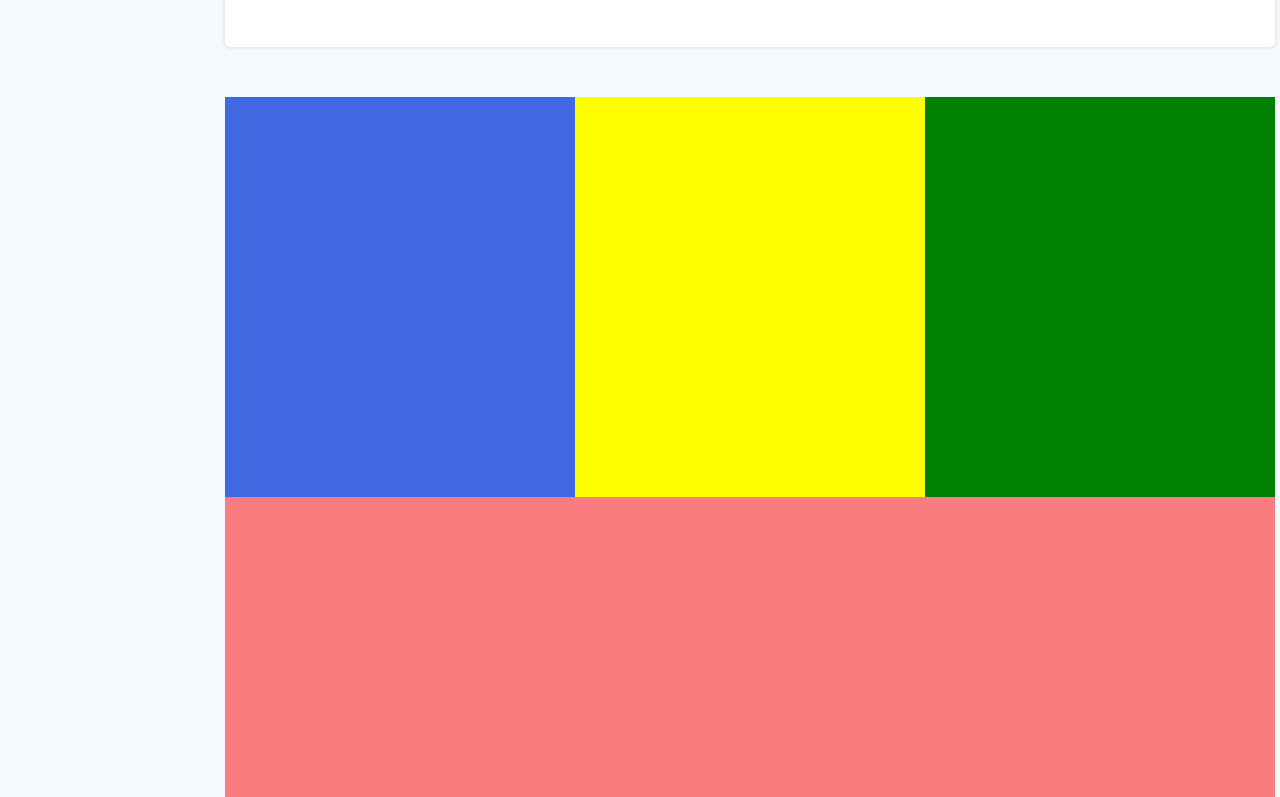
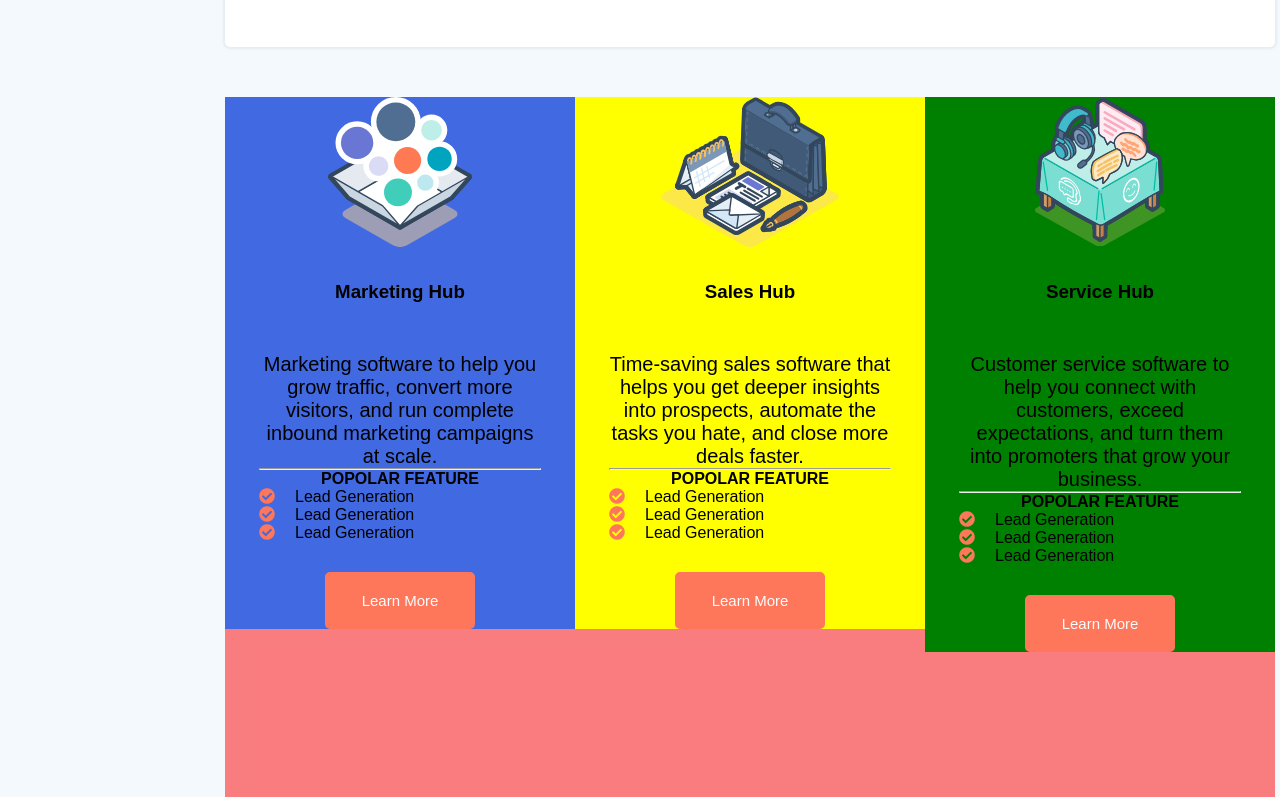
Before and after one commit to GasGas7/htmlcss-hubspot, a plain HTML site: page index.html in a window 1280 px wide. Shown: the part 1642-2439 px from the top of the page. Drawn offline with Linux system fonts and the light colour scheme.

Commit message:
@Section_1 - Complete column content

```diff
--- a/assets/css/style.css
+++ b/assets/css/style.css
@@ -20,6 +20,17 @@ body{
 }
 a{
    text-decoration: none;
+}
+.learn_more_bt{
+    display: block;
+    width: 150px;
+    margin: 30px auto 0px;
+    font-size: 15px;
+    background-color: #FE775A;
+    color: #FAFCFE;
+    padding: 15px 30px;
+    border: 5px solid #FE775A;
+    border-radius: 5px;
 }
 /* /Utility class */
 
@@ -220,17 +231,6 @@ a{
 .frame2_left>img{
     height: 150px;
 }
-.frame2_left>a{
-    display: block;
-    width: 150px;
-    margin: 30px auto 0px;
-    font-size: 15px;
-    background-color: #FE775A;
-    color: #FAFCFE;
-    padding: 15px 30px;
-    border: 5px solid #FE775A;
-    border-radius: 5px;
-}
 .frame2_right{
     width:70%;
     float: left;
@@ -274,16 +274,31 @@ a{
 .colum{
     width: calc(100%/3);
     float: left;
+    text-align: center;
+    padding: 0px 34px;
+}
+.colum img{
+    height: 150px;
+    margin-bottom: 30px;
+}
+.colum p{
+    margin-top: 50px ;
+    font-size: 20px;
 }
 .colum.L{
-    height: 400px;
     background-color: royalblue;
 }
+
 .colum.C{
-    height: 400px;
     background-color: yellow;
 }
 .colum.R{
     background-color:green;
-    height: 400px;
 }
+.colum div{
+    text-align: left;
+}
+.colum i{
+    margin-right: 20px;
+    color: #FE775A;
+}
--- a/index.html
+++ b/index.html
@@ -104,7 +104,7 @@
                 <div class="frame2 clearfix">
                     <div class="frame2_left">
                         <img src="./assets/img/book.svg" alt="">
-                        <a href="#">Learn More</a>
+                        <a class="learn_more_bt" href="#">Learn More</a>
                     </div>
                     <div class="frame2_right ">
                         <h2>Free HubSpot CRM</h2>
@@ -120,9 +120,45 @@
                 </div>
 
                 <div class="frame3 clearfix">
-                    <div class="colum L"></div>
-                    <div class="colum C"></div>
-                    <div class="colum R"></div>
+                    <div class="colum L line">
+                        <img src="./assets/img/buble.svg" alt="">
+                        <h3>Marketing Hub</h3>
+                        <p>Marketing software to help you grow traffic, convert more visitors, and run complete inbound marketing campaigns at scale.</p>
+                        <hr>
+                        <h4>POPOLAR FEATURE</h4>
+                        <div>
+                            <i class="fas fa-check-circle"></i><span>Lead Generation</span><br>
+                            <i class="fas fa-check-circle"></i><span>Lead Generation</span><br>
+                            <i class="fas fa-check-circle"></i><span>Lead Generation</span><br>
+                        </div>
+                        <a class="learn_more_bt" href="#">Learn More</a>
+                    </div>
+                    <div class="colum C line">
+                        <img src="./assets/img/office.svg" alt="">
+                        <h3>Sales Hub</h3>
+                        <p>Time-saving sales software that helps you get deeper insights into prospects, automate the tasks you hate, and close more deals faster.</p>
+                        <hr>
+                        <h4>POPOLAR FEATURE</h4>
+                        <div>
+                            <i class="fas fa-check-circle"></i><span>Lead Generation</span><br>
+                            <i class="fas fa-check-circle"></i><span>Lead Generation</span><br>
+                            <i class="fas fa-check-circle"></i><span>Lead Generation</span><br>
+                        </div>
+                        <a class="learn_more_bt" href="#">Learn More</a>
+                    </div>
+                    <div class="colum R line">
+                        <img src="./assets/img/table.svg" alt="">
+                        <h3>Service Hub</h3>
+                        <p>Customer service software to help you connect with customers, exceed expectations, and turn them into promoters that grow your business.</p>
+                        <hr>
+                        <h4>POPOLAR FEATURE</h4>
+                        <div>
+                            <i class="fas fa-check-circle"></i><span>Lead Generation</span><br>
+                            <i class="fas fa-check-circle"></i><span>Lead Generation</span><br>
+                            <i class="fas fa-check-circle"></i><span>Lead Generation</span><br>
+                        </div>
+                        <a class="learn_more_bt" href="#">Learn More</a>
+                    </div>
                 </div>
 
             </div>
```
